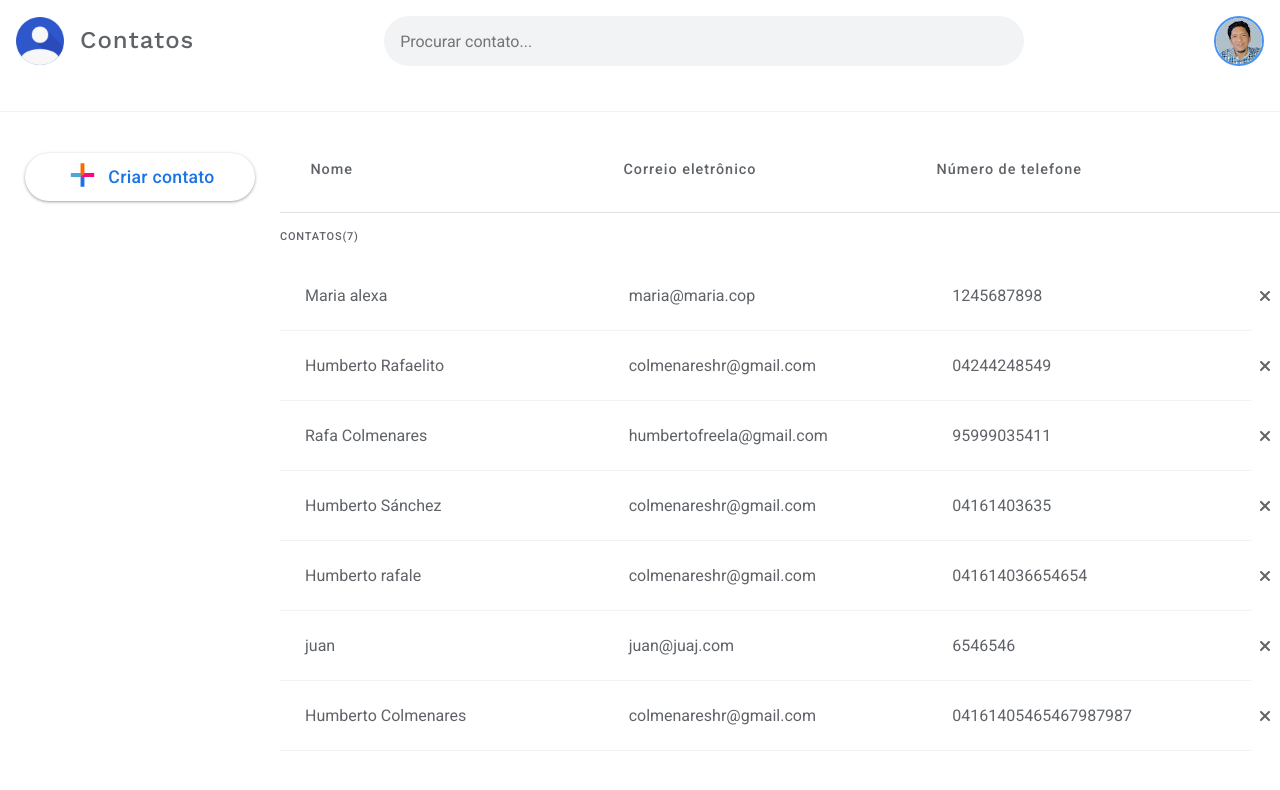
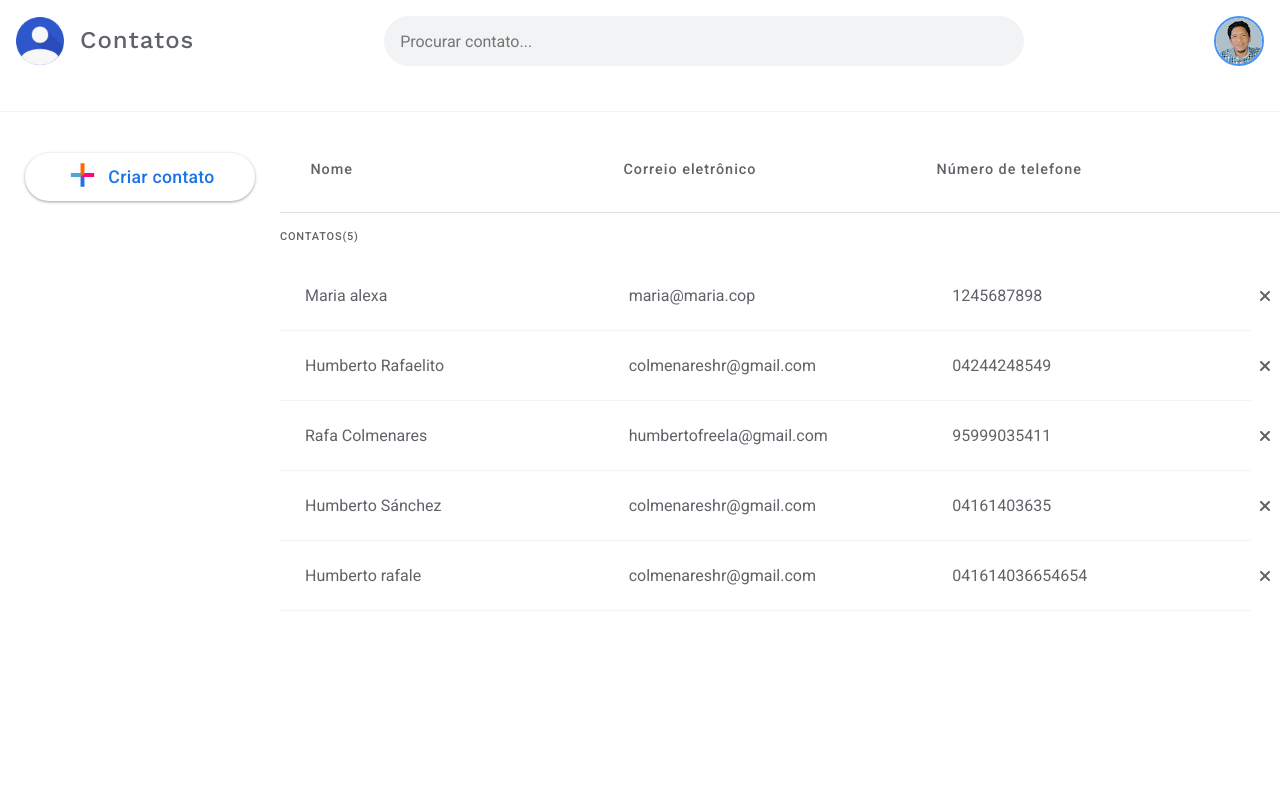
Before and after one commit to colmenareshr/ReactAgendaContatos, a React (Vite) app: page / in a window 1280 px wide. Shown: the top 790 px of the page. Built offline with nearby package versions, Linux system fonts and the light colour scheme; data requests are answered from the project's data file; the HTML template or start-up script is replaced by a standard one.

Commit message:
Probando funciones y limpiando codigo

```diff
--- a/db.json
+++ b/db.json
@@ -29,19 +29,6 @@
       "email": "colmenareshr@gmail.com",
       "telefone": "041614036654654",
       "id": 24
-    },
-    {
-      "nome": "juan",
-      "email": "juan@juaj.com",
-      "telefone": "6546546",
-      "id": 26
-    },
-    {
-      "nome": "Humberto Colmenares",
-      "email": "colmenareshr@gmail.com",
-      "telefone": "04161405465467987987",
-      "id": 30
     }
-
   ]
 }
--- a/src/App.jsx
+++ b/src/App.jsx
@@ -4,7 +4,6 @@ import SideBar from './components/SideBar/SideBar';
 import ModalCreate from './components/Modales/ModalCreate';
 import { useEffect, useState } from 'react';
 import styled from 'styled-components';
-import ModalConfirmar from './components/Modales/ModalConfirmar';
 
 function App() {
   /* HOOKS */
@@ -105,7 +104,7 @@ function App() {
         setEmails(data.email);
         setTelefones(data.telefone);
         setShowModal(true);
-        console.log('RESPUESTA UPDATE', data);
+        console.log('Atualizar');
       });
   };
 
```
